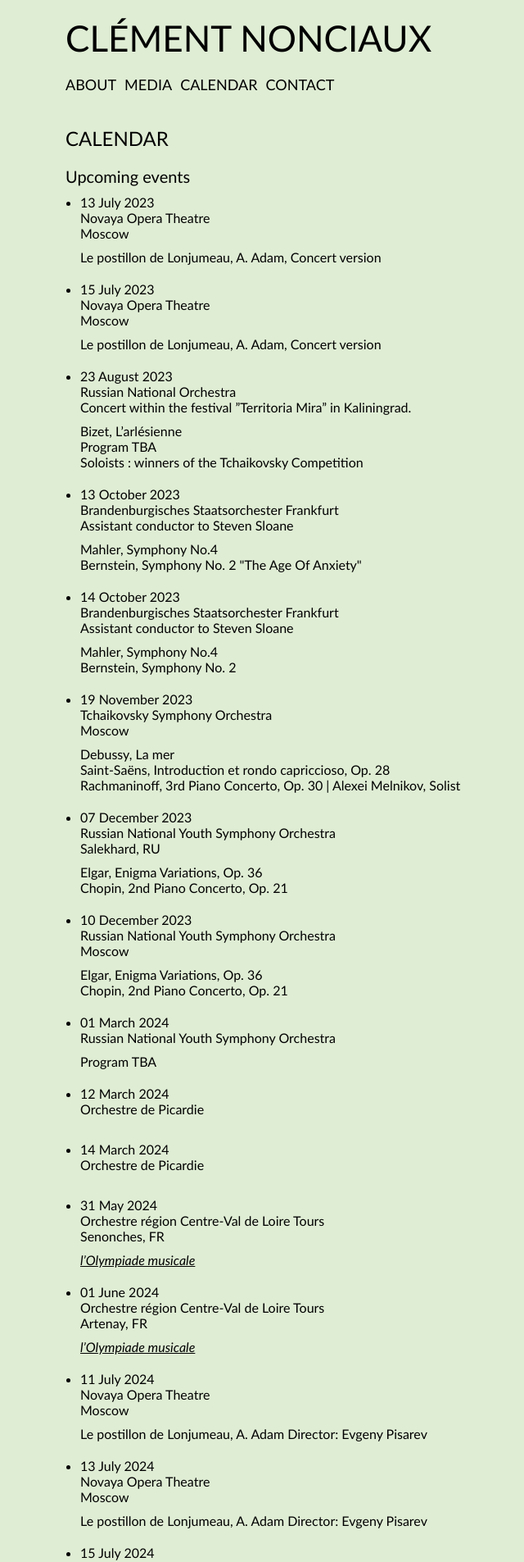
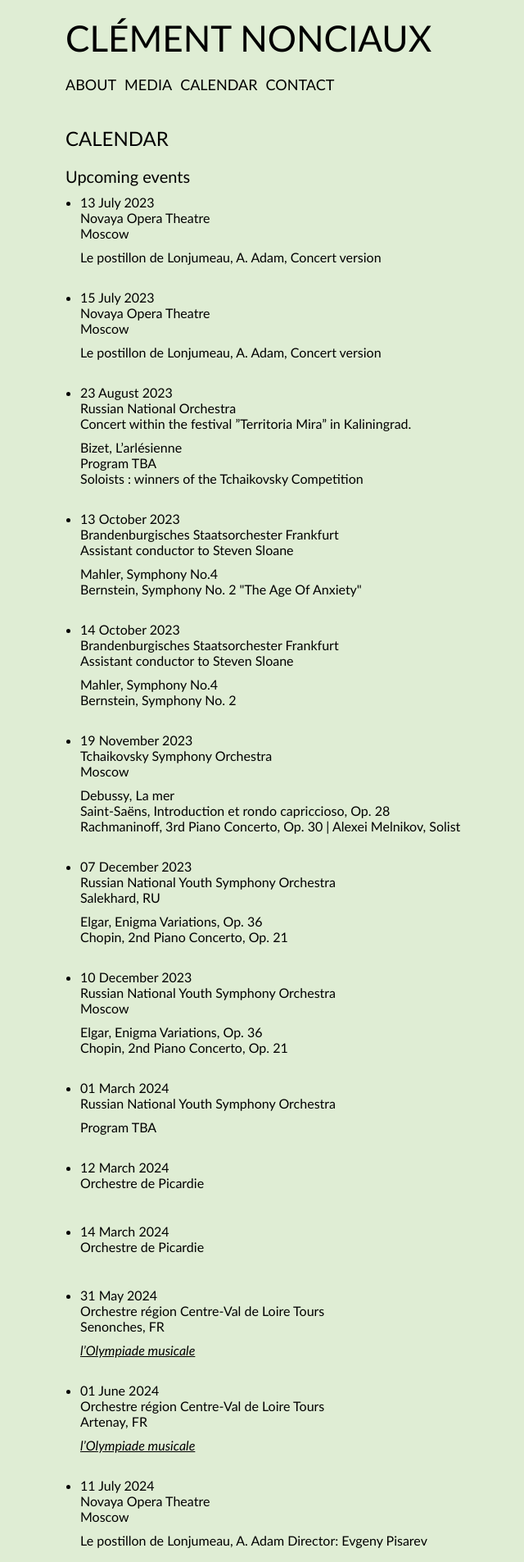
Before and after one commit to martincadoux/clementnonciaux.com, a Jekyll site: the page built from _pages/calendar.html, in a window 1280 px wide. Shown: the top 1905 px of the page at 82% size, without its empty margins (60-700 px from the left). Built offline with Jekyll 4.4.1, drawn with Linux system fonts in a browser that asks for light colours.

Commit message:
Increase gap between events

```diff
--- a/_sass/components/_events.scss
+++ b/_sass/components/_events.scss
@@ -1,7 +1,7 @@
 .events {
   display: flex;
   flex-direction: column;
-  gap: var(--layout-gap);
+  gap: calc(var(--layout-gap) * 1.5);
   padding-inline: 1.8rem;
   list-style-type: disc;
 
```
